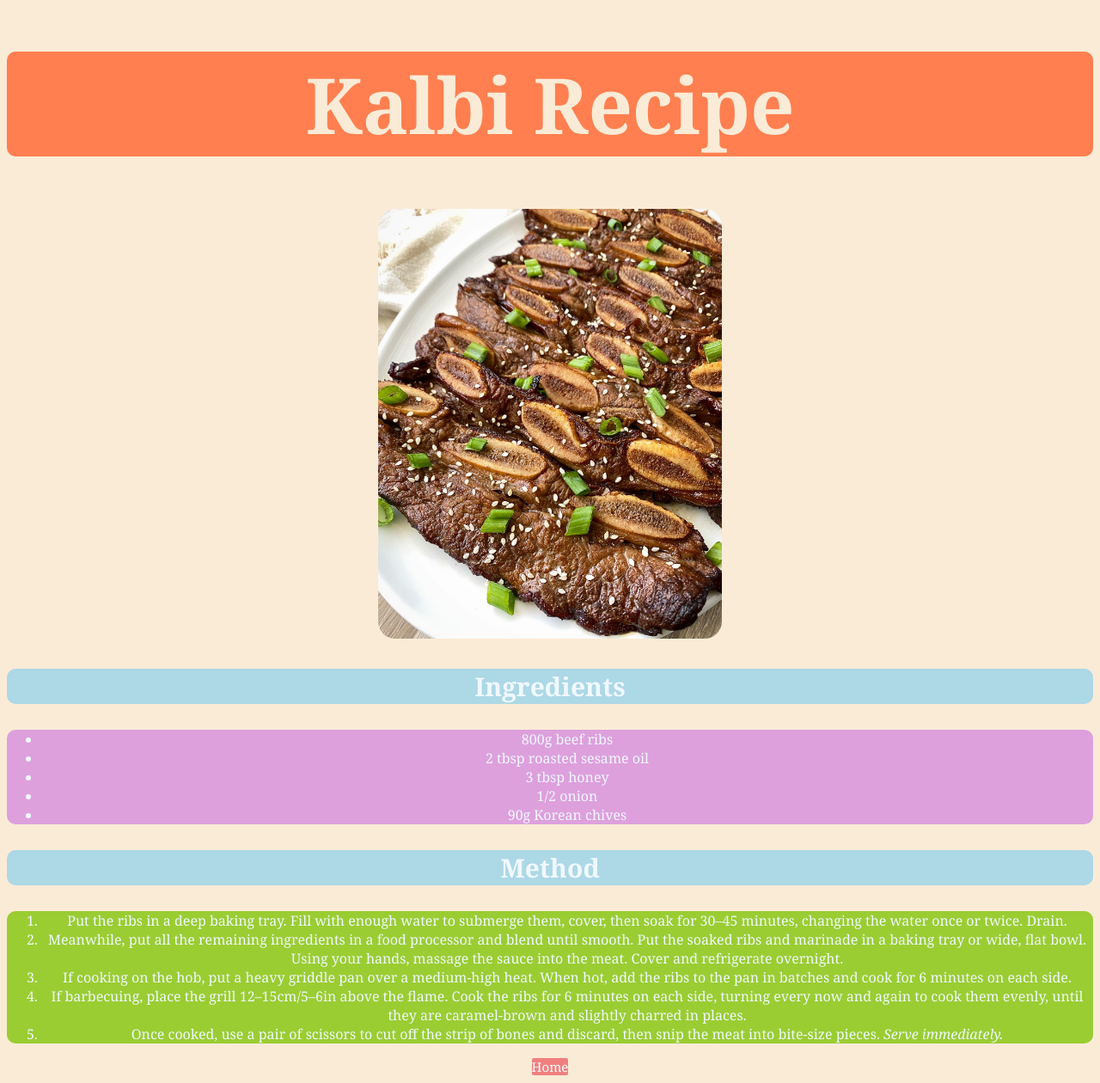
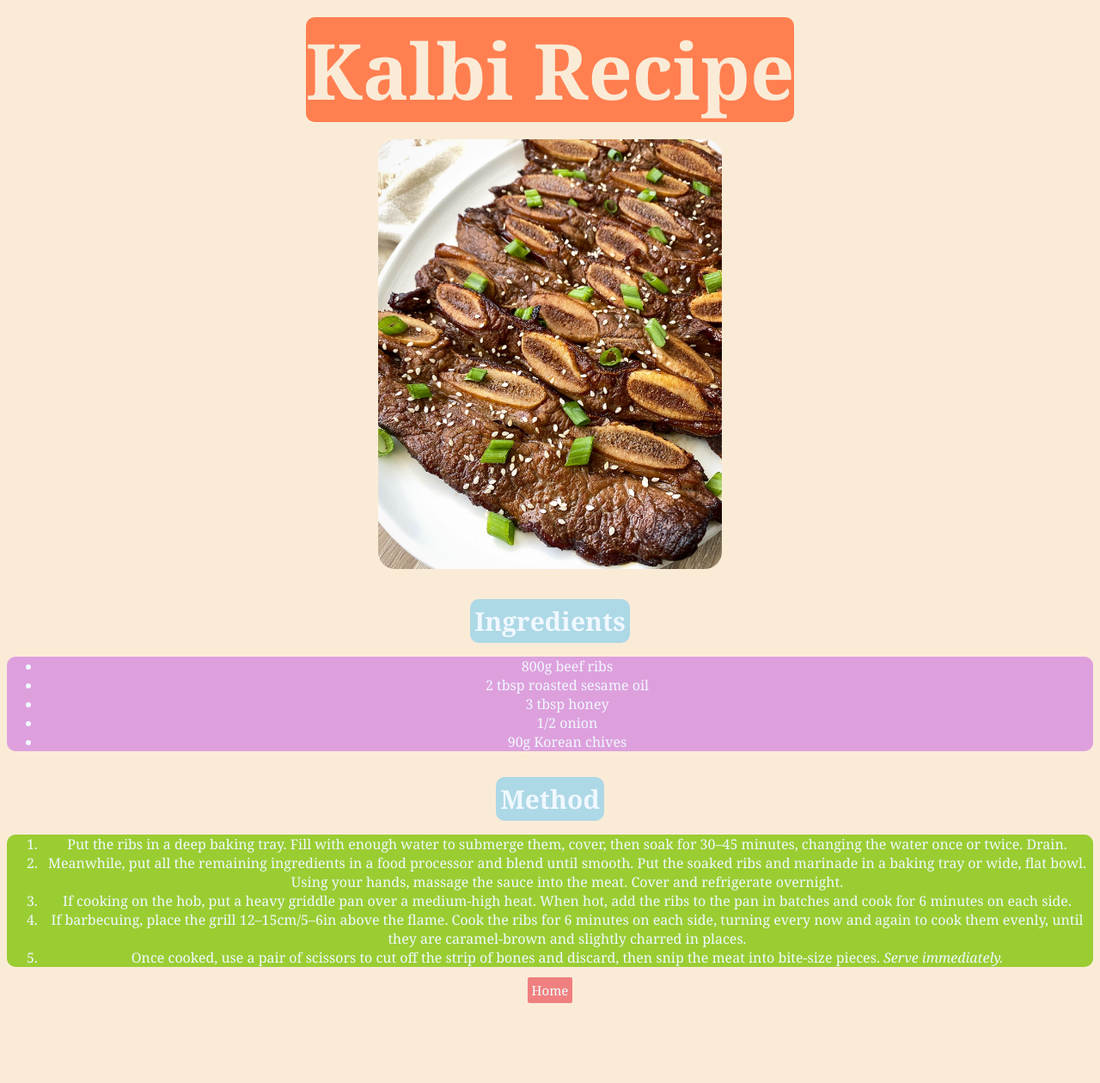
Before and after one commit to maz-y/odin-recipes, a plain HTML site: page odin-recipes/kalbi.html in a window 1280 px wide. Shown: the whole page at 86% size. After the commit the page ends 1171 px from the top, so only its background shows below. Drawn offline with Linux system fonts and the light colour scheme.

Commit message:
Add margins and padding

```diff
--- a/styles.css
+++ b/styles.css
@@ -12,6 +12,11 @@ a{
   font-size: 90px;
   color: antiquewhite;
   background-color: coral;
+  max-width: fit-content;
+  display: block;
+  margin: auto;
+  margin-bottom: 20px;
+  margin-top: 20px;
   border-radius: 10px;
 }
 
@@ -19,6 +24,8 @@ a{
   font-size: 30px;
   background-color: lightcoral;
   border-radius: 2px;
+  padding: 5px;
+  margin: 10px;
   color: azure;
 }
 
@@ -30,6 +37,10 @@ img{
   font-size: 30px;
   background-color: lightblue;
   border-radius: 10px;
+  max-width: fit-content;
+  padding: 5px;
+  margin: auto;
+  margin-top: 30px;
   color: aliceblue;
 }
 
```
